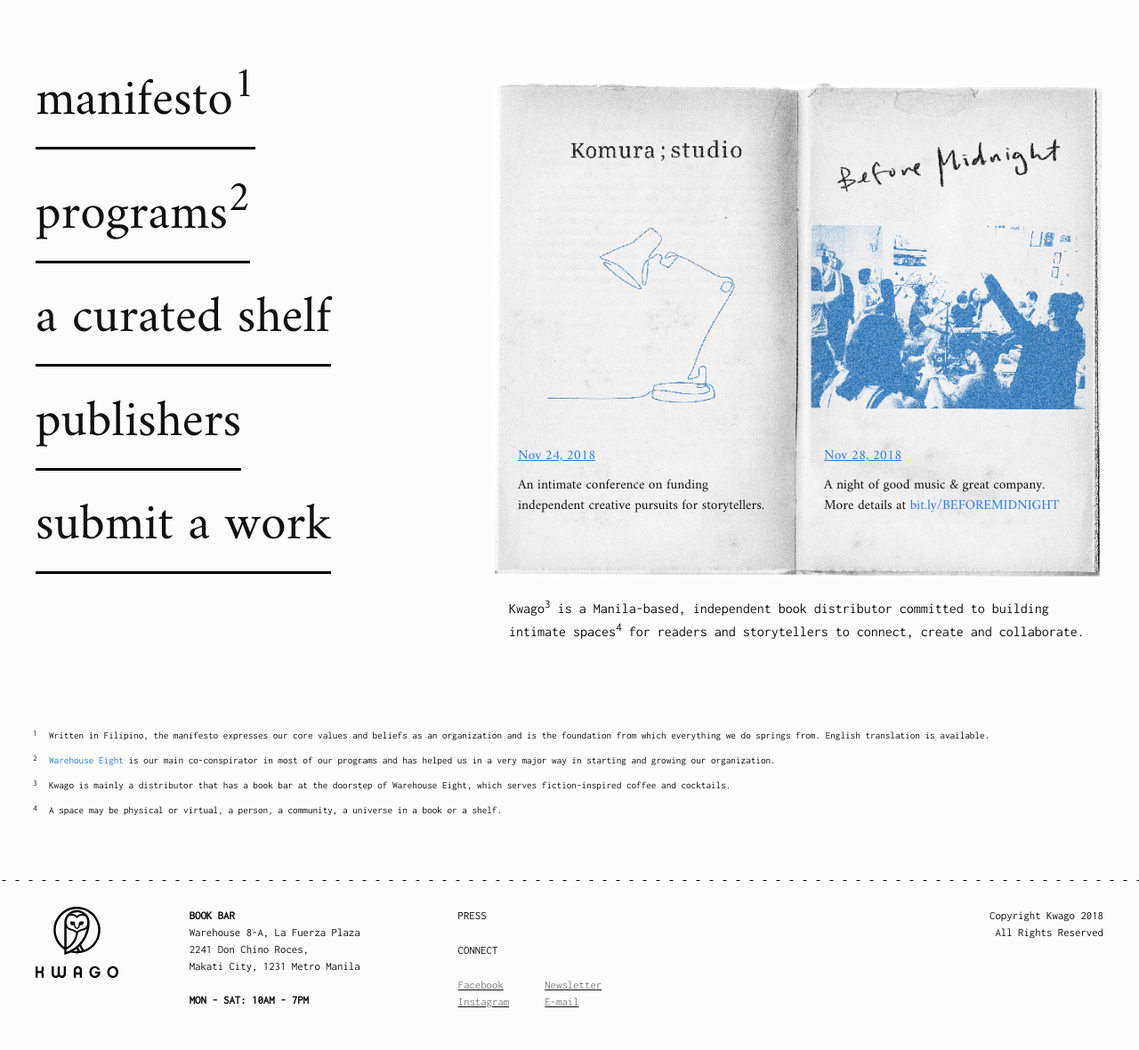
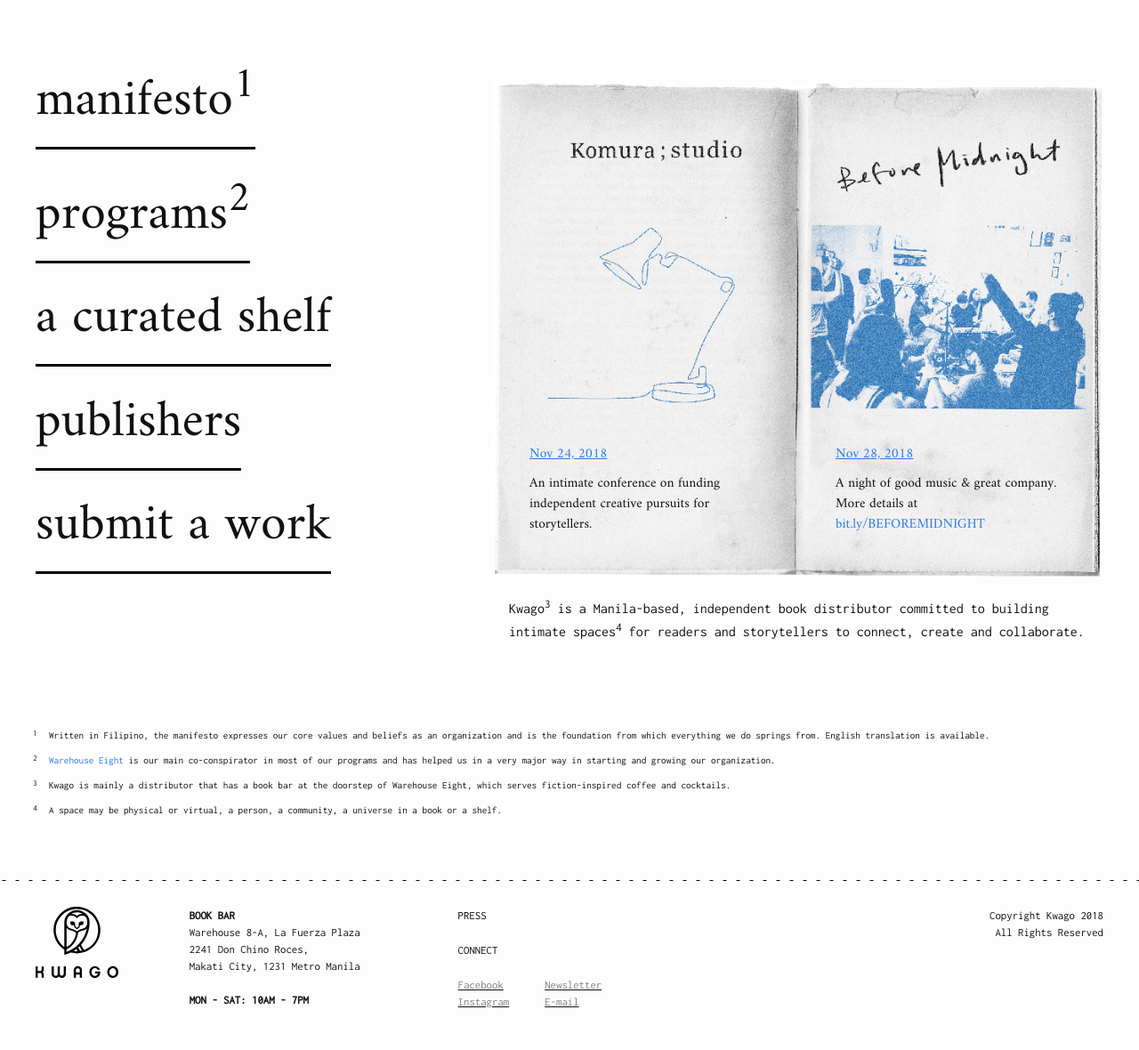
Before and after one commit to patsylala/kwago-siteleaf, a Jekyll site: the page built from index.md, in a window 1280 px wide. Shown: the whole page at 89% size. Built offline with Jekyll 4.4.1, drawn with Linux system fonts in a browser that asks for light colours.

Commit message:
text sizing issue

```diff
--- a/css/main.css
+++ b/css/main.css
@@ -454,18 +454,17 @@
   .board-section .bulletin-board {
     position: relative; }
     .board-section .bulletin-board .board-bg {
+      width: 100% !important;
       padding-bottom: 20px;
       z-index: -9999; }
-      .board-section .bulletin-board .board-bg img {
-        width: 100%; }
     .board-section .bulletin-board .bulletin-text {
       box-sizing: border-box;
-      padding: 10px;
+      padding: 1.5em;
       font-family: "Amiri", serif;
       height: 14vw;
       font-size: 1.2vw;
       position: absolute;
-      bottom: 0px;
+      bottom: 15px;
       width: 50%;
       left: 0px; }
       .board-section .bulletin-board .bulletin-text span {
```
Also changed, not shown: _sass/minima/_layout.scss (+3 -5 lines), 3 other files.
